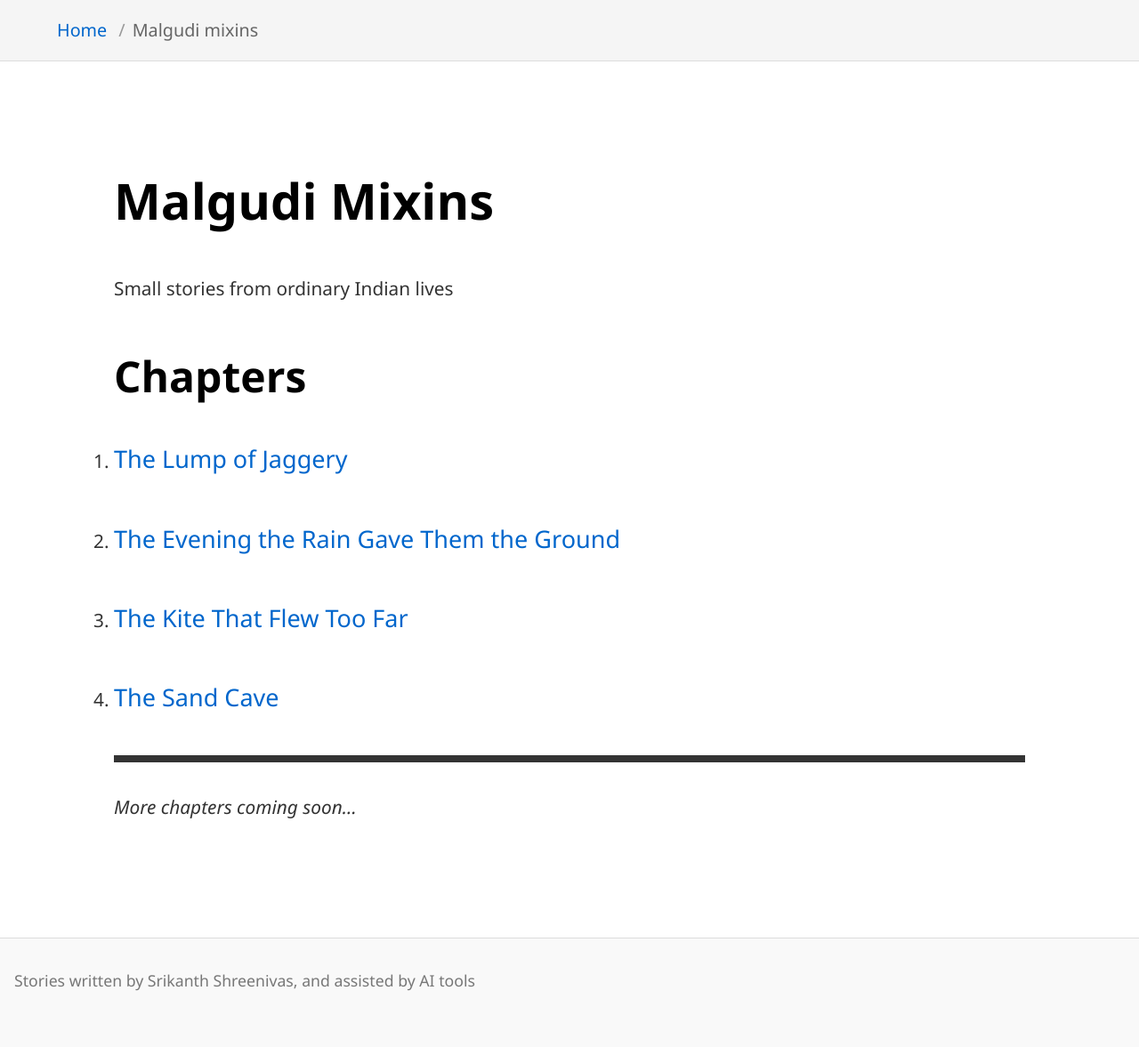
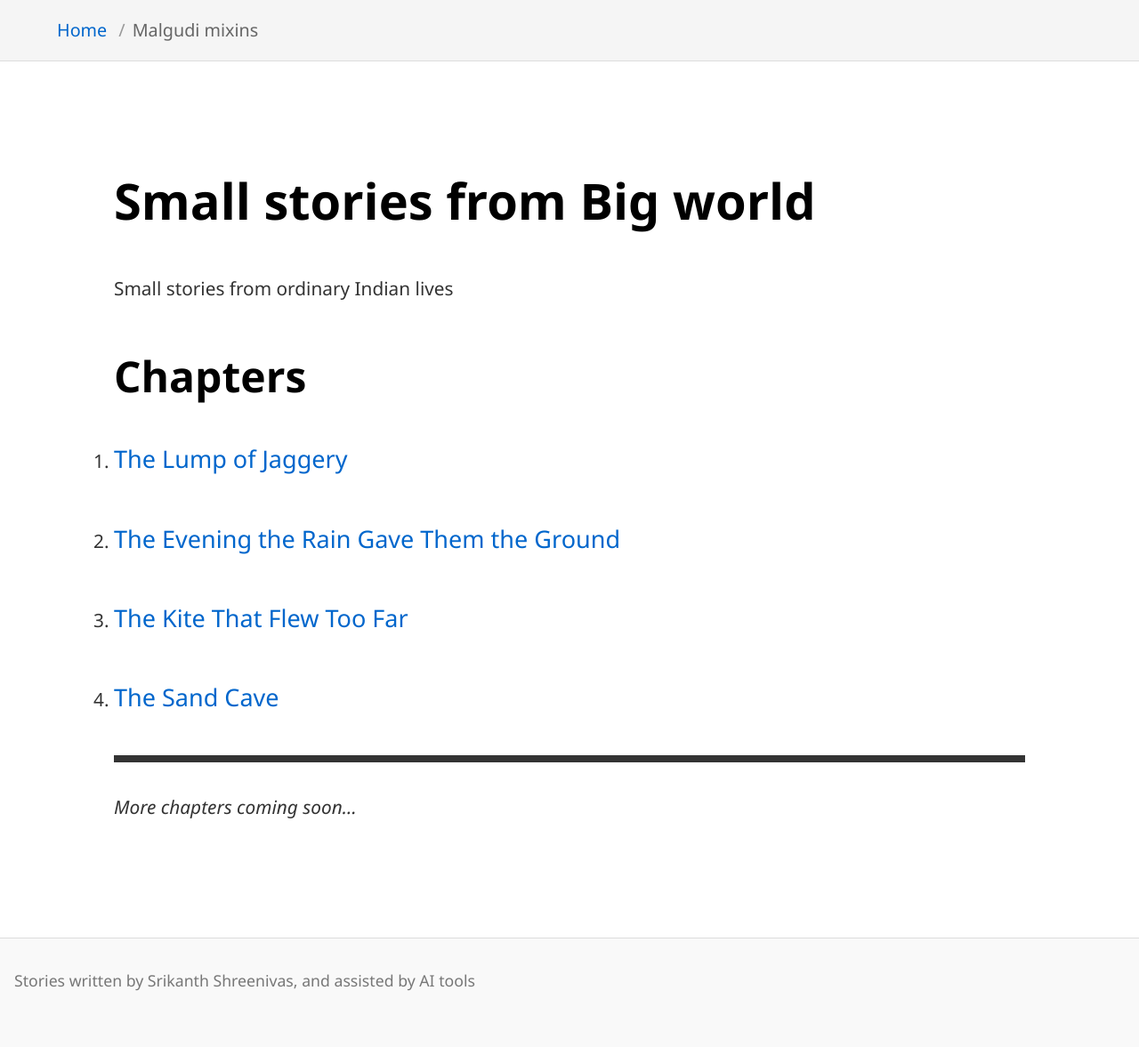
Before and after one commit to srikanthps/The-Companion, a Jekyll site: the page built from Malgudi-Mixins/index.md, in a window 1280 px wide. Shown: the whole page at 89% size. Built offline with Jekyll 4.4.1, drawn with Linux system fonts in a browser that asks for light colours; our own code applies the rules of GitHub Pages for plain Markdown files.

Commit message:
Update index.md

```diff
--- a/Malgudi-Mixins/index.md
+++ b/Malgudi-Mixins/index.md
@@ -1,4 +1,4 @@
-# Malgudi Mixins
+# Small stories from Big world
 
 Small stories from ordinary Indian lives
 
```
